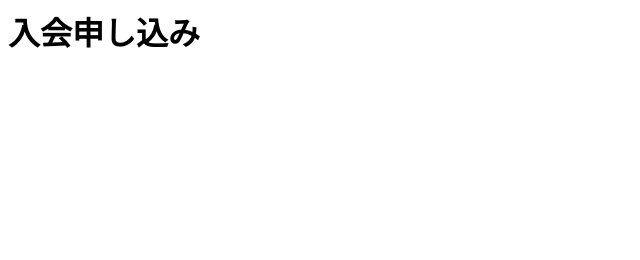
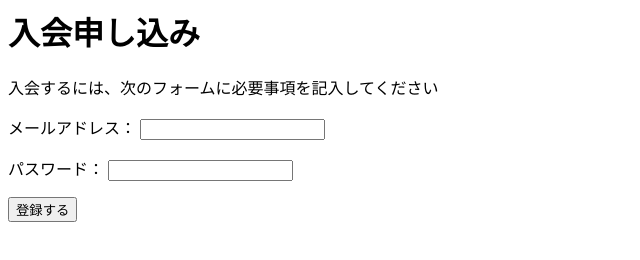
Before and after one commit to e21006/HTML-CSS-BOOK, a plain HTML site: page chap2/index.html in a window 1280 px wide. Shown: the whole page, without its empty margins (0-640 px from the left). Drawn offline with Linux system fonts and the light colour scheme.

Commit message:
index.html

```diff
--- a/chap2/index.html
+++ b/chap2/index.html
@@ -1 +1,11 @@
+<!-- h1{入会申し込み} -->
 <h1>入会申し込み</h1>
+
+<p>入会するには、次のフォームに必要事項を記入してください</p>
+<!-- input[type=email name=mymail] -->
+
+
+<p>メールアドレス： <input type = "email" name="mymail"></p>
+
+<p>パスワード： <input type="password" name="passcode"></p>
+<p><button type="submit">登録する</button></p>
```
